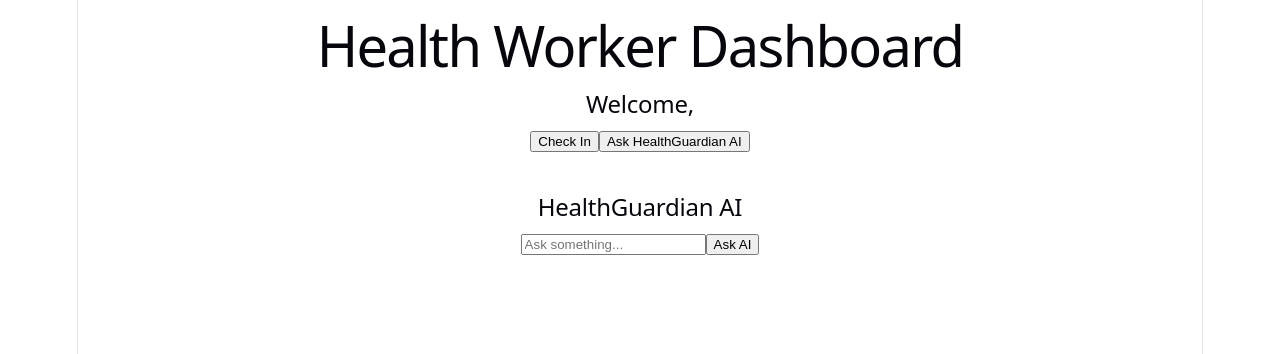
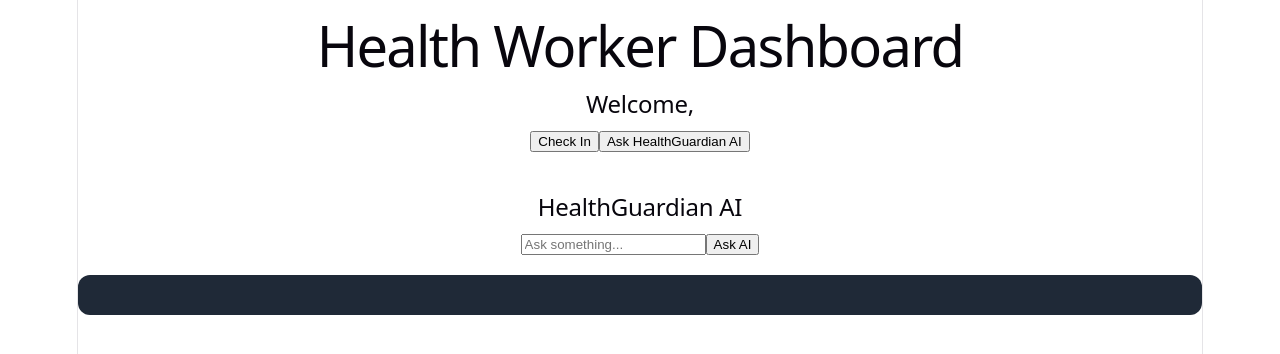
Before and after one commit to Athira286/HealthGuardian-AI, a React app in the folder frontend/: page /worker in a window 1280 px wide. Shown: the top 354 px of the page. Built offline with nearby package versions, Linux system fonts and the light colour scheme; no server answers; the HTML template or start-up script is replaced by a standard one.

Commit message:
Implement multi-agent supervisor orchestration

```diff
--- a/frontend/src/components/AIChat.jsx
+++ b/frontend/src/components/AIChat.jsx
@@ -28,7 +28,20 @@ function AIChat() {
         Ask AI
       </button>
 
-      <p>{answer}</p>
+      <pre
+        style={{
+          whiteSpace: "pre-wrap",
+          textAlign: "left",
+          background: "#1f2937",
+          padding: "20px",
+          borderRadius: "12px",
+          color: "white",
+          fontSize: "16px",
+          marginTop: "20px",
+        }}
+      >
+        {answer}
+      </pre>
     </div>
   );
 }
```
Also changed, not shown: 2 other files (tests, documents, lock files or other folders).
